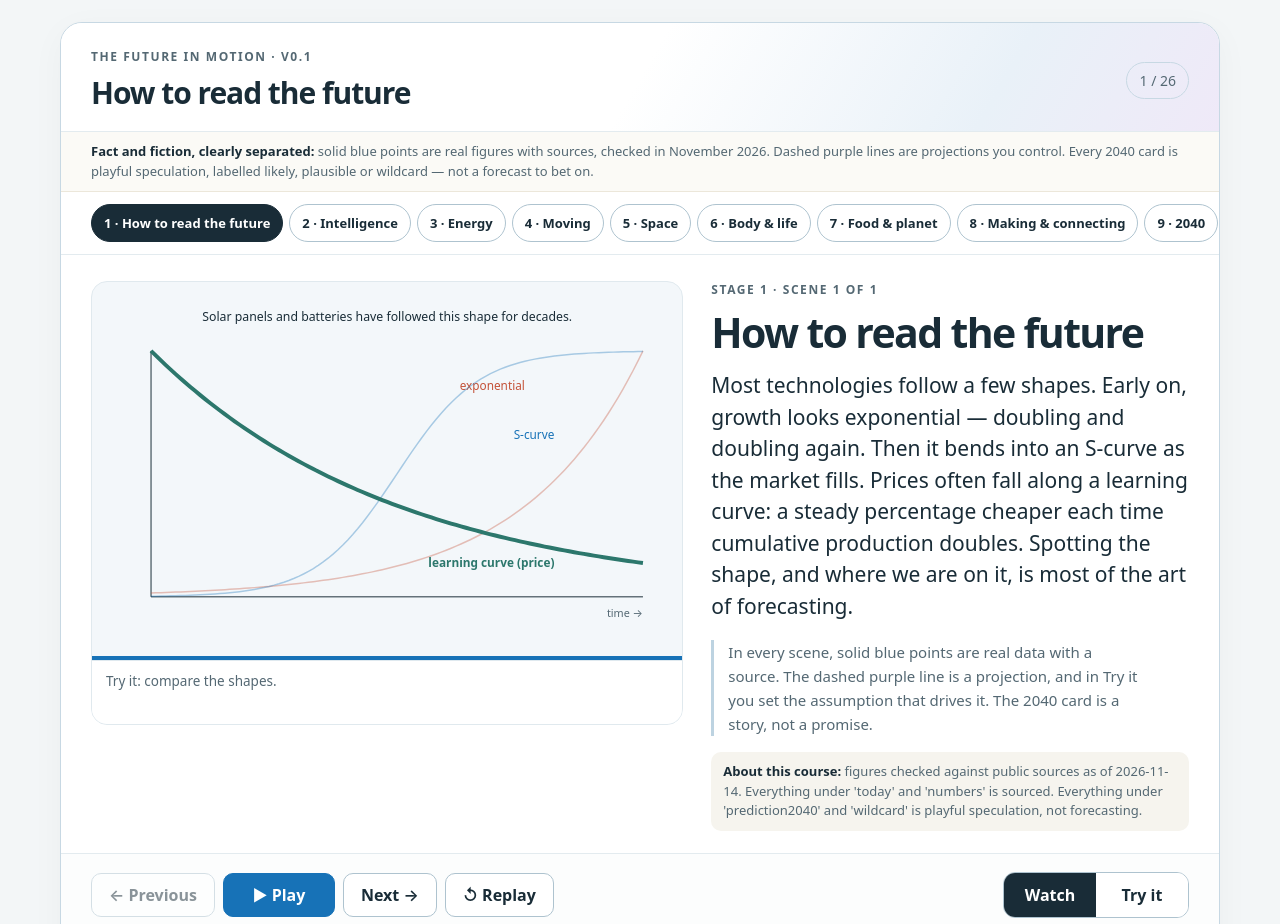
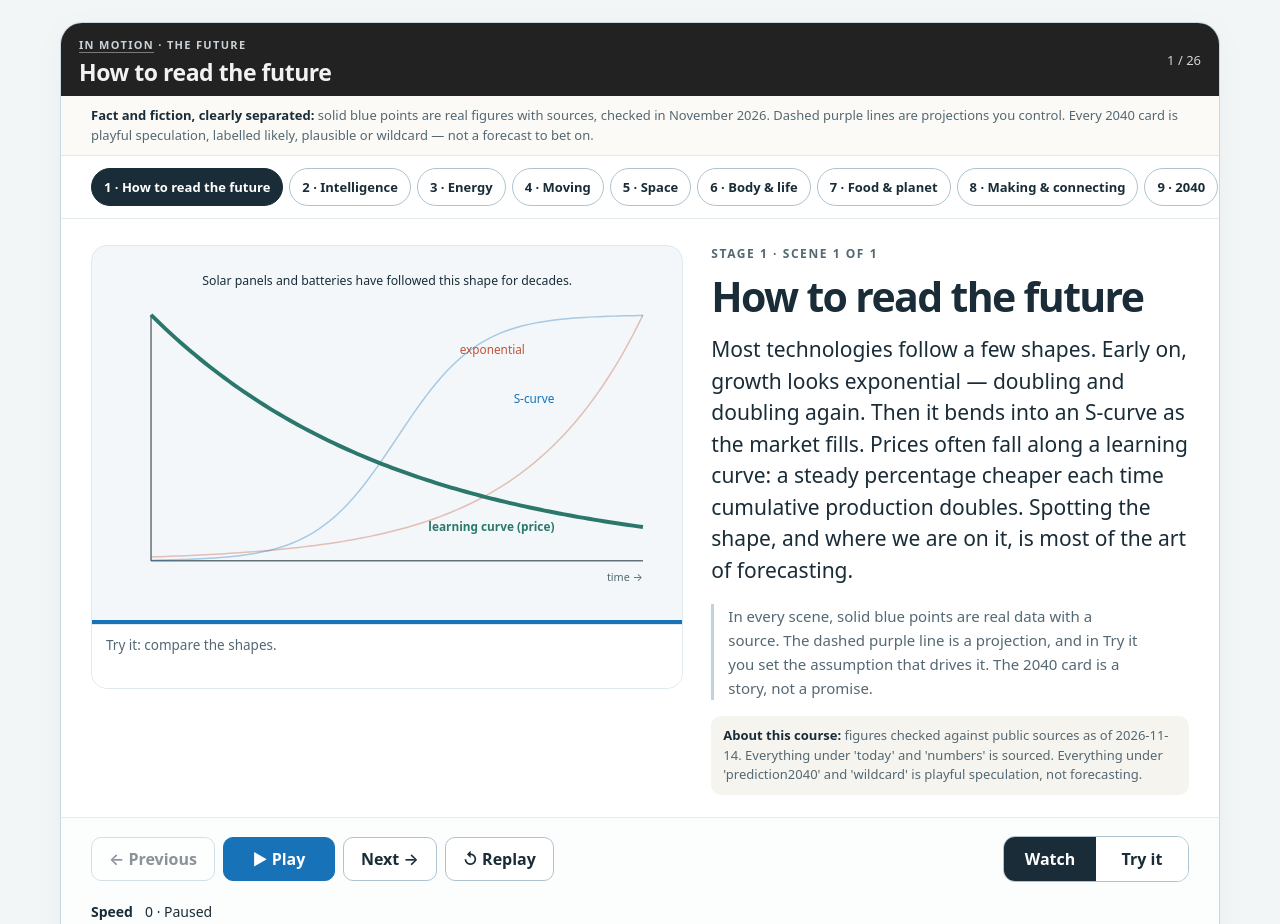
Before and after one commit to Tudor74/mathematics-in-motion, a plain HTML site: page future/index.html in a window 1280 px wide. Shown: the top 924 px of the page. Drawn offline with Linux system fonts and the light colour scheme.

Commit message:
Match the shared In Motion banner
Replace the light gradient header with the dark banner used by the other
courses: an "In Motion · <course>" line linking to the homepage above the
title, the same title size and counter style, dark-style header links,
and the course line hidden below 760px.

```diff
--- a/future/index.html
+++ b/future/index.html
@@ -120,12 +120,27 @@ dialog::backdrop{background:#192c3755}
  .grid16{grid-template-columns:44px repeat(16,1fr);gap:2px}
  .keys button{min-width:30px}
 }
+/* Shared In Motion banner: the same dark band, course line and title as the other courses. */
+header{min-height:58px;padding:6px 18px;align-items:center;gap:12px;background:#222;color:#f2f2f2;border-bottom:0}
+header h1{font-size:23px;line-height:1.22;font-weight:580;letter-spacing:-.02em;color:#f2f2f2;overflow-wrap:anywhere}
+header>div:first-child{padding:4px 0;min-width:0}
+.brand{font-size:11px;letter-spacing:.12em;text-transform:uppercase;color:#c9d2d6;font-weight:650;margin:0 0 1px}
+.brand a{position:relative;z-index:4;color:inherit;text-decoration:underline;text-decoration-color:#ffffff66;text-underline-offset:3px;display:inline-block;min-height:24px;line-height:24px}
+.brand a:hover{color:#fff}
+header a:focus-visible{outline:2px solid #acd4ef;outline-offset:2px}
+header .counter{border:0;padding:0;border-radius:0;font-size:13px;color:#d0d6d9}
+header .header-link,header nav a{color:#f1f4f6;border:1px solid #ffffff40;background:#ffffff08;border-radius:7px;padding:6px 11px;font-size:13px;font-weight:600;text-decoration:none;white-space:nowrap;display:inline-block}
+header .header-link:hover,header nav a:hover{background:#ffffff17;border-color:#ffffff66}
+@media(max-width:760px){header{padding:6px 12px}header h1{font-size:20px}.brand{display:none}}
+@media(max-width:380px){header{gap:6px}header h1{font-size:18px}}
+@media(forced-colors:active){header{background:Canvas;color:CanvasText;border-bottom:1px solid CanvasText}header h1{color:CanvasText}}
+@media print{header{background:#fff;color:#192c37}header h1,header .counter{color:#192c37}}
 </style>
 </head>
 <body>
 <main class="frame" id="app" aria-label="Electronic Music In Motion">
 <header>
- <div><p class="eyebrow">The Future In Motion · v0.1</p><h1 id="stage-title">How to read the future</h1></div>
+ <div><p class="brand"><a href="https://in-motion.puter.site/" title="All In Motion courses">In Motion</a> · The Future</p><h1 id="stage-title">How to read the future</h1></div>
  <div class="counter" id="counter" aria-live="polite">1 / 26</div>
 </header>
 <p class="honest"><strong>Fact and fiction, clearly separated:</strong> solid blue points are real figures with sources, checked in November 2026. Dashed purple lines are projections you control. Every 2040 card is playful speculation, labelled likely, plausible or wildcard — not a forecast to bet on.</p>
```
